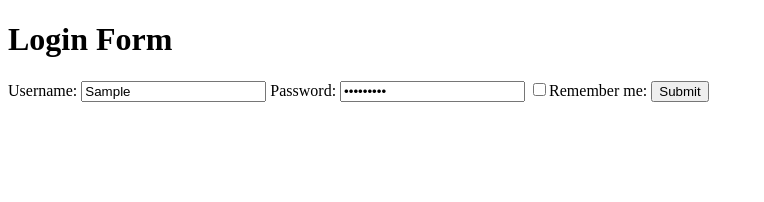
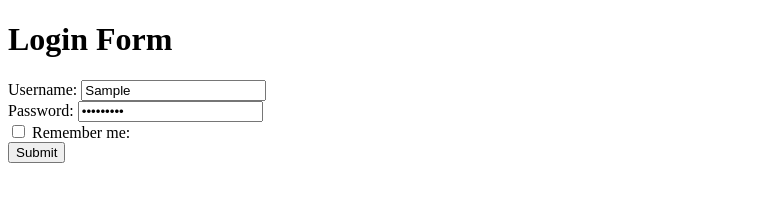
Before and after one commit to acciojob/remember-me-login-form-katreddyvenkateswaraReddy, a website: page main.html in a window 1280 px wide. Both pictures are taken after typing "Sample", "Sample123" into the empty fields and a click on the input "Submit". Shown: the whole page, without its empty margins (0-764 px from the left). Drawn offline with Linux system fonts and the light colour scheme.

Commit message:
created a submission

```diff
--- a/main.html
+++ b/main.html
@@ -7,22 +7,24 @@
 </head>
 
 <body>
+	<h1>Login Form</h1>
+
+  <form id="loginForm">
+    <div>
+      <label for="username">Username:</label>
+      <input type="text" id="username" name="username" placeholder="Username">
+    </div>
+    <div>
+      <label for="password">Password:</label>
+      <input type="password" id="password" name="password" placeholder="Password">
+    </div>
+    <div>
+      <input type="checkbox" id="checkbox">
+      <label for="checkbox">Remember me:</label>
+    </div>
+    <input type="submit" id="submit" value="Submit">
+  </form>
 	<!-- the entire body must be written by student -->
-  <h1>Login Form</h1>
-    <form id="loginForm">
-        <label for="username">Username:</label>
-        <input type="text" id="username" name="username" placeholder="Username" required>
-
-        <label for="password">Password:</label>
-        <input type="password" id="password" name="password" placeholder="Password" required>
-
-        <label for="checkbox">
-            <input type="checkbox" id="checkbox" name="remember me">Remember me:
-        </label>
-
-        <input type="submit" id="submit" value="Submit">
-<!-- 		<button>Sub</button> -->
-    </form>
     <script type="text/javascript" src="./script.js">
 </script>
 
--- a/script.js
+++ b/script.js
@@ -1,41 +1,48 @@
 //your JS code here. If required.
-// script.js
+const loginForm = document.getElementById('loginForm');
+    const usernameInput = document.getElementById('username');
+    const passwordInput = document.getElementById('password');
+    const rememberCheckbox = document.getElementById('checkbox');
+    const submitButton = document.getElementById('submit');
+    const existingButton = document.createElement('button');
+    existingButton.textContent = 'Login as existing user';
+    existingButton.id = 'existing';
+    existingButton.style.visibility = 'hidden';
 
-document.addEventListener('DOMContentLoaded', function () {
-    // Check if there are saved details
-    if (localStorage.getItem('rememberedUser')) {
-        // Show the "Login as existing user" button
-        var existingUserButton = document.createElement('button');
-        existingUserButton.setAttribute('id', 'existing');
-        existingUserButton.textContent = 'Login as existing user';
 
-        // Append the button to the form
-        document.getElementById('loginForm').appendChild(existingUserButton);
-
-        existingUserButton.addEventListener('click', function () {
-            // Retrieve and display the saved username
-            var savedUsername = localStorage.getItem('rememberedUser');
-            alert('Logged in as ' + savedUsername);
-        });
+    // Check if saved user details exist in localStorage
+    if (localStorage.getItem('username') && localStorage.getItem('password')) {
+      existingButton.style.visibility = 'visible';
     }
 
-    // Add event listener to the login form
-    document.getElementById('loginForm').addEventListener('submit', function (event) {
-        event.preventDefault(); // Prevent the form from submitting normally
+    document.body.appendChild(existingButton);
 
-        var username = document.getElementById('username').value;
-        var password = document.getElementById('password').value;
-        var rememberCheckbox = document.getElementById('checkbox');
+    // Event listener for the form submission
+    loginForm.addEventListener('submit', function(event) {
+      event.preventDefault();
+      const username = usernameInput.value;
+      const password = passwordInput.value;
 
-        // Save details to local storage if the checkbox is checked
-        if (rememberCheckbox.checked) {
-            localStorage.setItem('rememberedUser', username);
-            localStorage.setItem('rememberedPassword', password);
-        } else {
-            // Remove stored details if the checkbox is not checked
-            localStorage.removeItem('rememberedUser');
-            localStorage.removeItem('rememberedPassword');
-        }
-        alert('Logged in as ' + username);
+      if (rememberCheckbox.checked) {
+        localStorage.setItem('username', username);
+        localStorage.setItem('password', password);
+      } else {
+        localStorage.removeItem('username');
+        localStorage.removeItem('password');
+		existingButton.style.visibility = 'hidden';
+      }
+
+      alert(`Logged in as ${username}`);
+
+      // If there are saved details, show existing button
+      if (localStorage.getItem('username') && localStorage.getItem('password')) {
+        existingButton.style.visibility = 'visible';
+      }
     });
-});
+
+    // Event listener for the "Login as existing user" button
+    existingButton.addEventListener('click', function() {
+      const savedUsername = localStorage.getItem('username');
+      alert(`Logged in as ${savedUsername}`);
+
+    });
```
